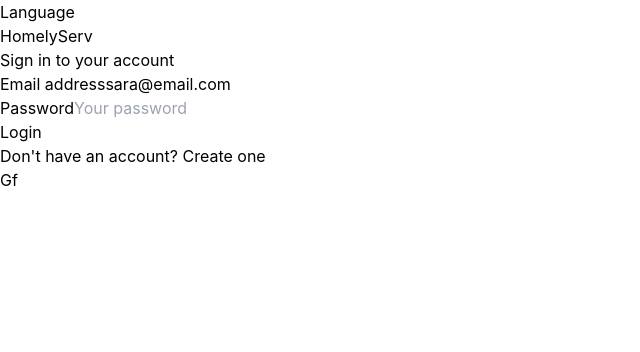
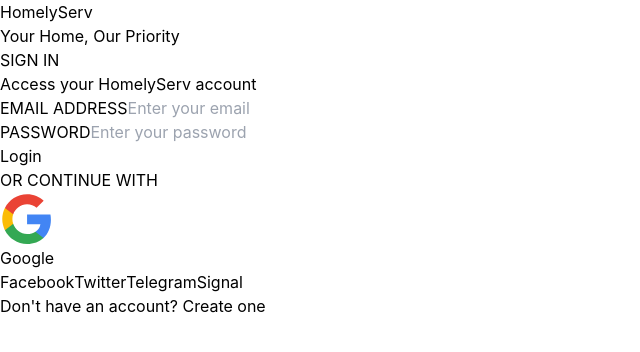
Before and after one commit to contractforlife-eng/homelyserv, a React (Vite) app in the folder frontend/: page /login in a window 1280 px wide. Shown: the top 352 px of the page, without its empty margins (0-640 px from the left). Built offline with nearby package versions, Linux system fonts and the light colour scheme; no server answers.

Commit message:
Update HomelyServ application

```diff
--- a/frontend/src/pages/Login.jsx
+++ b/frontend/src/pages/Login.jsx
@@ -4,7 +4,7 @@ import axios from 'axios';
 
 function Login() {
   const navigate = useNavigate();
-  const [email, setEmail] = useState('sara@email.com');
+  const [email, setEmail] = useState('');
   const [password, setPassword] = useState('');
   const [error, setError] = useState('');
   const [loading, setLoading] = useState(false);
@@ -17,13 +17,24 @@ function Login() {
     setLoading(true);
 
     try {
-      const response = await axios.post(`${API_URL}/auth/login`, { email, password });
+      const response = await axios.post(`${API_URL}/auth/login`, {
+        email,
+        password
+      }, {
+        headers: {
+          'Content-Type': 'application/json'
+        }
+      });
 
       if (response.data.success) {
+        // Save user data and token
         localStorage.setItem('token', response.data.token);
         localStorage.setItem('user', JSON.stringify(response.data.user));
 
+        // Redirect based on role
         const userRole = response.data.user.role;
+        console.log('User role:', userRole); // Debug log
+
         if (userRole === 'ADMIN') {
           navigate('/admin');
         } else if (userRole === 'EMPLOYER') {
@@ -35,31 +46,23 @@ function Login() {
         setError(response.data.message || 'Login failed');
       }
     } catch (err) {
-      setError(err.response?.data?.message || 'Server error');
+      console.error('Login error:', err);
+      setError(err.response?.data?.message || 'Server error. Please try again.');
     } finally {
       setLoading(false);
     }
   };
 
   return (
-    <div className="min-h-screen flex items-center justify-center bg-gray-50 px-4">
-      <div className="w-full max-w-sm">
-        {/* Language */}
-        <div className="text-right mb-2">
-          <button className="text-sm text-gray-500 hover:text-red-600 transition">
-            Language
-          </button>
+    <div className="min-h-screen flex items-center justify-center bg-gradient-to-br from-red-50 to-white px-4">
+      <div className="bg-white rounded-2xl shadow-2xl p-8 w-full max-w-md">
+        <div className="text-center mb-8">
+          <h1 className="text-3xl font-bold text-red-600">HomelyServ</h1>
+          <p className="text-gray-500 text-sm mt-1">Your Home, Our Priority</p>
         </div>
 
-        {/* Logo */}
-        <div className="text-center mb-6">
-          <h1 className="text-3xl font-bold text-red-600">HomelyServ</h1>
-        </div>
-
-        {/* Sign In Text */}
-        <h2 className="text-xl font-semibold text-gray-800 text-center mb-6">
-          Sign in to your account
-        </h2>
+        <h2 className="text-2xl font-bold text-gray-800 text-center mb-2">SIGN IN</h2>
+        <p className="text-gray-500 text-center text-sm mb-6">Access your HomelyServ account</p>
 
         {error && (
           <div className="mb-4 p-3 bg-red-50 border border-red-200 rounded-lg text-red-600 text-sm">
@@ -69,23 +72,25 @@ function Login() {
 
         <form onSubmit={handleSubmit}>
           <div className="mb-4">
-            <label className="block text-gray-700 text-sm font-medium mb-1">Email address</label>
+            <label className="block text-gray-700 text-sm font-semibold mb-2">EMAIL ADDRESS</label>
             <input
               type="email"
               value={email}
               onChange={(e) => setEmail(e.target.value)}
-              className="w-full px-4 py-3 bg-white border border-gray-300 rounded-lg focus:ring-2 focus:ring-red-500 focus:border-transparent"
+              className="w-full px-4 py-3 bg-gray-50 border border-gray-200 rounded-xl focus:ring-2 focus:ring-red-500 focus:border-transparent"
+              placeholder="Enter your email"
+              required
             />
           </div>
 
           <div className="mb-6">
-            <label className="block text-gray-700 text-sm font-medium mb-1">Password</label>
+            <label className="block text-gray-700 text-sm font-semibold mb-2">PASSWORD</label>
             <input
               type="password"
               value={password}
               onChange={(e) => setPassword(e.target.value)}
-              className="w-full px-4 py-3 bg-white border border-gray-300 rounded-lg focus:ring-2 focus:ring-red-500 focus:border-transparent"
-              placeholder="Your password"
+              className="w-full px-4 py-3 bg-gray-50 border border-gray-200 rounded-xl focus:ring-2 focus:ring-red-500 focus:border-transparent"
+              placeholder="Enter your password"
               required
             />
           </div>
@@ -93,24 +98,38 @@ function Login() {
           <button
             type="submit"
             disabled={loading}
-            className="w-full bg-red-600 text-white py-3 rounded-lg hover:bg-red-700 transition font-medium text-lg disabled:opacity-50"
+            className="w-full bg-red-600 text-white py-3 rounded-xl hover:bg-red-700 transition font-semibold text-lg disabled:opacity-50"
           >
             {loading ? 'Loading...' : 'Login'}
           </button>
         </form>
 
-        <p className="text-center text-gray-600 mt-6">
-          Don't have an account? <Link to="/register" className="text-red-600 font-medium hover:underline">Create one</Link>
-        </p>
+        <div className="flex items-center my-6">
+          <div className="flex-1 border-t border-gray-200"></div>
+          <span className="px-4 text-sm text-gray-400">OR CONTINUE WITH</span>
+          <div className="flex-1 border-t border-gray-200"></div>
+        </div>
+
+        <button className="w-full border border-gray-200 py-3 rounded-xl hover:bg-gray-50 transition flex items-center justify-center gap-3">
+          <svg className="w-5 h-5" viewBox="0 0 24 24">
+            <path d="M22.56 12.25c0-.78-.07-1.53-.2-2.25H12v4.26h5.92a5.06 5.06 0 0 1-2.2 3.32v2.77h3.57c2.08-1.92 3.28-4.74 3.28-8.1z" fill="#4285F4"/>
+            <path d="M12 23c2.97 0 5.46-.98 7.28-2.66l-3.57-2.77c-.98.66-2.23 1.06-3.71 1.06-2.86 0-5.29-1.93-6.16-4.53H2.18v2.84C3.99 20.53 7.7 23 12 23z" fill="#34A853"/>
+            <path d="M5.84 14.09c-.22-.66-.35-1.36-.35-2.09s.13-1.43.35-2.09V7.07H2.18C1.43 8.55 1 10.22 1 12s.43 3.45 1.18 4.93l2.85-2.22.81-.62z" fill="#FBBC05"/>
+            <path d="M12 5.38c1.62 0 3.06.56 4.21 1.64l3.15-3.15C17.45 2.09 14.97 1 12 1 7.7 1 3.99 3.47 2.18 7.07l3.66 2.84c.87-2.6 3.3-4.53 6.16-4.53z" fill="#EA4335"/>
+          </svg>
+          <span className="text-gray-700 font-medium">Google</span>
+        </button>
 
         <div className="flex justify-center gap-4 mt-6">
-          <button className="w-10 h-10 border border-gray-300 rounded-lg hover:bg-gray-50 transition flex items-center justify-center">
-            <span className="text-red-500 font-bold text-lg">G</span>
-          </button>
-          <button className="w-10 h-10 border border-gray-300 rounded-lg hover:bg-gray-50 transition flex items-center justify-center">
-            <span className="text-blue-600 font-bold text-lg">f</span>
-          </button>
+          <button className="px-4 py-2 border border-gray-200 rounded-lg hover:bg-gray-50 transition text-blue-600 font-semibold text-sm">Facebook</button>
+          <button className="px-4 py-2 border border-gray-200 rounded-lg hover:bg-gray-50 transition text-blue-400 font-semibold text-sm">Twitter</button>
+          <button className="px-4 py-2 border border-gray-200 rounded-lg hover:bg-gray-50 transition text-blue-500 font-semibold text-sm">Telegram</button>
+          <button className="px-4 py-2 border border-gray-200 rounded-lg hover:bg-gray-50 transition text-green-600 font-semibold text-sm">Signal</button>
         </div>
+
+        <p className="text-center text-gray-600 mt-6">
+          Don't have an account? <Link to="/register" className="text-red-600 font-semibold hover:underline">Create one</Link>
+        </p>
       </div>
     </div>
   );
```
